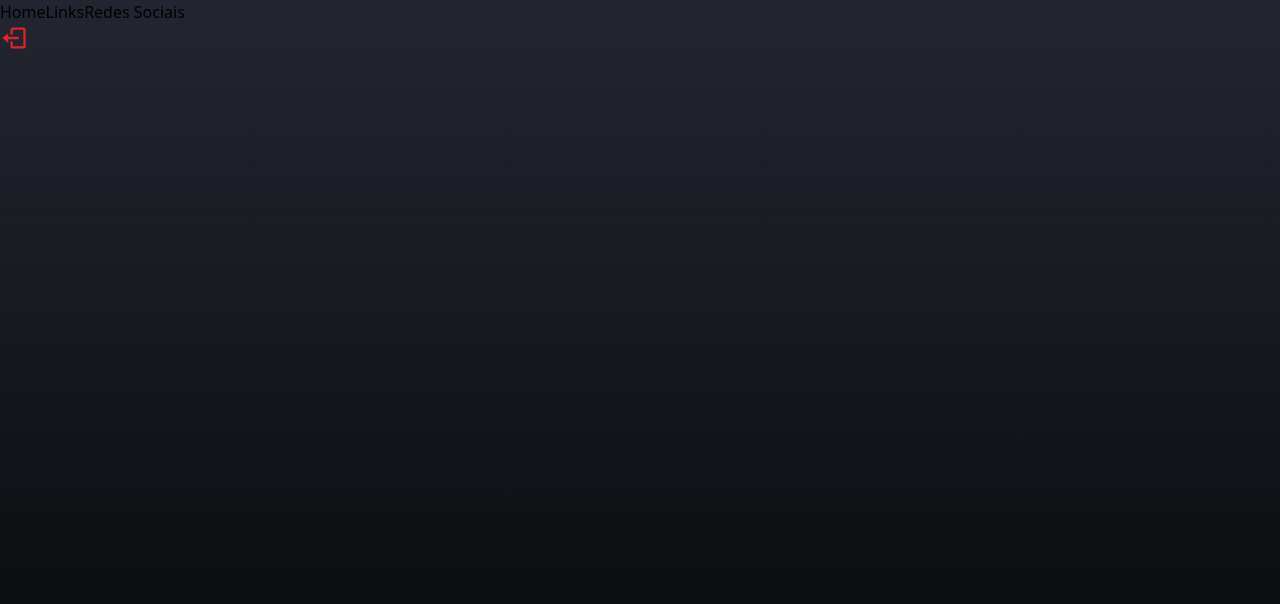
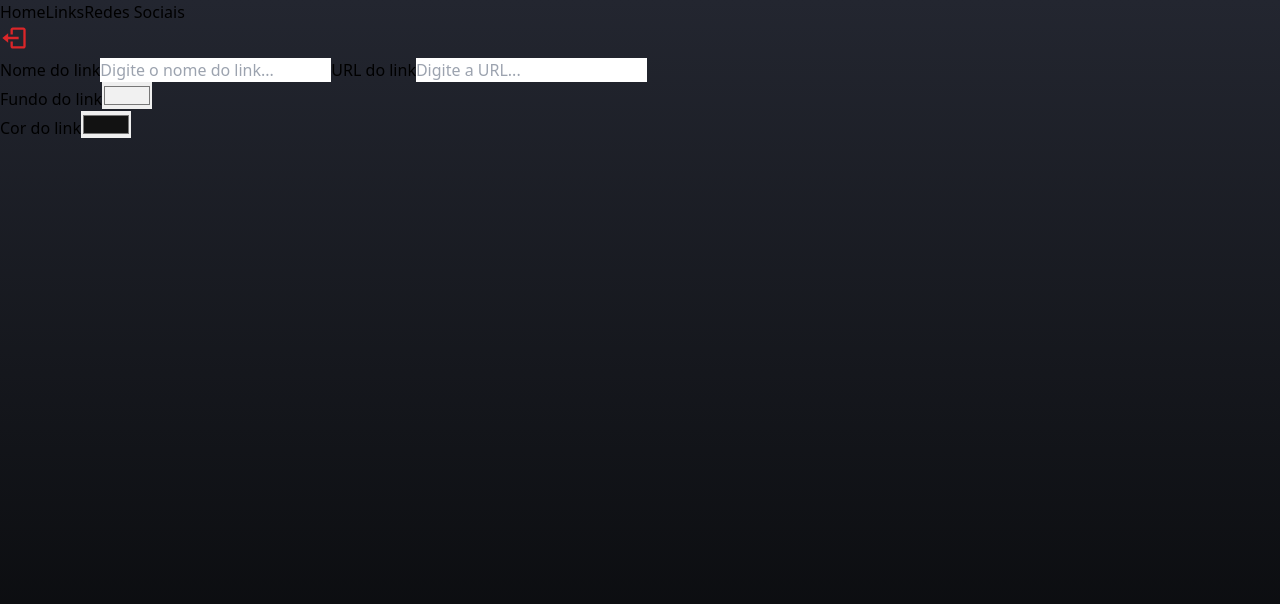
Before and after one commit to gabrielgamboa/linktree, a React (Vite) app: page /admin in a window 1280 px wide. Shown: the top 604 px of the page. Built offline with nearby package versions, Linux system fonts and the light colour scheme; no server answers; sample sign-in values are in the browser's storage.

Commit message:
feat: form in admin

```diff
--- a/src/pages/Admin/index.tsx
+++ b/src/pages/Admin/index.tsx
@@ -1,9 +1,45 @@
+import { useState } from "react"
 import { Header } from "../../components/Header";
+import { Input } from "../../components/Input";
 
 export function Admin() {
+  const [nameUrl, setNameUrl] = useState('')
+  const [url, setUrl] = useState('')
+  const [backgroundLinkColor, setBackgroundLinkColor] = useState('#f1f1f1')
+  const [textColor, setTextColor] = useState('#121212')
+
   return (
-    <div className="flex flex-col items-center min-h-screen">
+    <div className="flex flex-col items-center min-h-screen px-4">
       <Header/>
+
+      <form className="mt-8 flex flex-col w-full max-w-xl ">
+        <label className="text-white my-2 font-medium" >Nome do link</label>
+        <Input
+          placeholder="Digite o nome do link..."
+          value={nameUrl}
+          onChange={(e) => setNameUrl(e.target.value)}
+        />
+
+        <label className="text-white my-2 font-medium" >URL do link</label>
+        <Input
+          placeholder="Digite a URL..."
+          type="url"
+          value={url}
+          onChange={(e) => setUrl(e.target.value)}
+        />
+
+        <section className="flex my-4 gap-5">
+          <div className="flex gap-2">
+            <label className="text-white font-medium mt-2 ">Fundo do link</label>
+            <input type="color" value={backgroundLinkColor} onChange={(e => setBackgroundLinkColor(e.target.value))} />
+          </div>
+
+          <div className="flex gap-2">
+            <label className="text-white font-medium mt-2">Cor do link</label>
+            <input type="color" value={textColor} onChange={(e => setTextColor(e.target.value))}/>
+          </div>
+        </section>
+      </form>
     </div>
   )
 }
```
